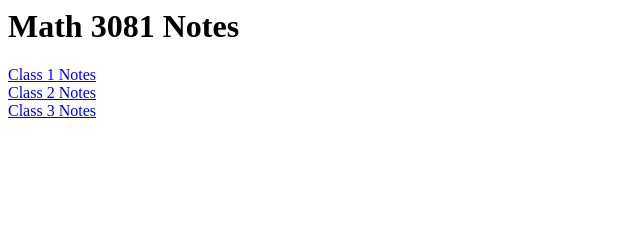
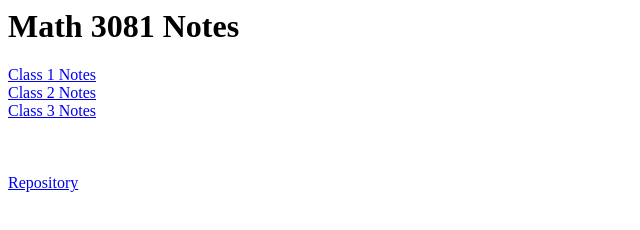
Before and after one commit to arissmiller/arissmiller.github.io, a plain HTML site: page index.html in a window 1280 px wide. Shown: the whole page, without its empty margins (0-640 px from the left). Drawn offline with Linux system fonts and the light colour scheme.

Commit message:
added repository to index

```diff
--- a/index.html
+++ b/index.html
@@ -2,3 +2,7 @@
 <a href="/notes_class1.html">Class 1 Notes</a><br/>
 <a href="/notes_class2.html">Class 2 Notes</a><br/>
 <a href="/notes_class3.html">Class 3 Notes</a><br/>
+<br/>
+<br/>
+<br/>
+<a href="/https://github.com/arissmiller/arissmiller.github.io">Repository</a></br>
```
